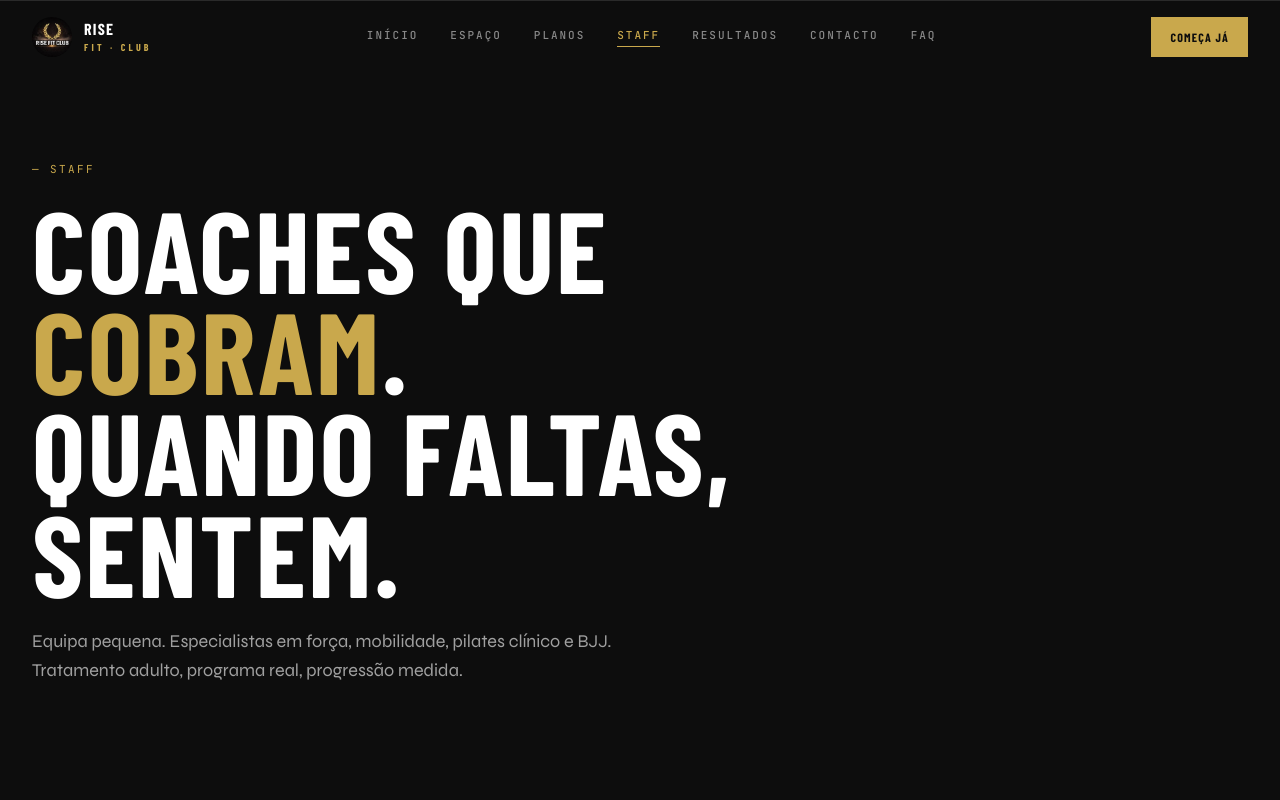
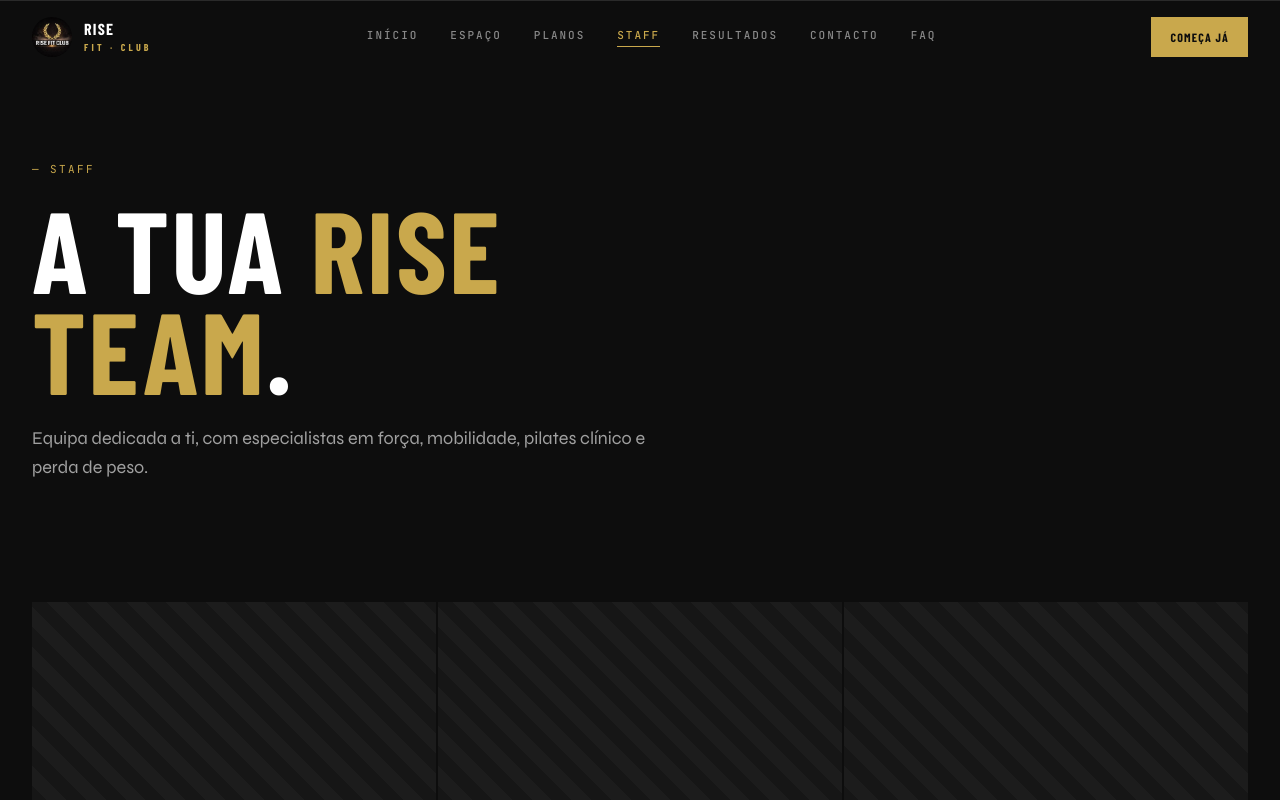
Before and after one commit to FranciscoPontes123/rise-fit-club, a Next.js app: page /staff in a window 1280 px wide. Shown: the top 800 px of the page. Built offline with nearby package versions, Linux system fonts and the light colour scheme; a web font is replaced by a local one.

Commit message:
staff: update hero copy

```diff
--- a/app/staff/page.tsx
+++ b/app/staff/page.tsx
@@ -15,11 +15,10 @@
         <div className="container">
           <div className="eyebrow" style={{ marginBottom: 20 }}>— Staff</div>
           <h1 style={{ fontSize: 'clamp(56px,9vw,140px)', maxWidth: '14ch' }}>
-            Coaches que <span className="gold">cobram</span>. Quando faltas, sentem.
+            A tua <span className="gold">Rise Team</span>.
           </h1>
           <p className="muted" style={{ fontSize: 18, maxWidth: 640, marginTop: 24, lineHeight: 1.6 }}>
-            Equipa pequena. Especialistas em força, mobilidade, pilates clínico e BJJ.
-            Tratamento adulto, programa real, progressão medida.
+            Equipa dedicada a ti, com especialistas em força, mobilidade, pilates clínico e perda de peso.
           </p>
         </div>
       </section>
```
